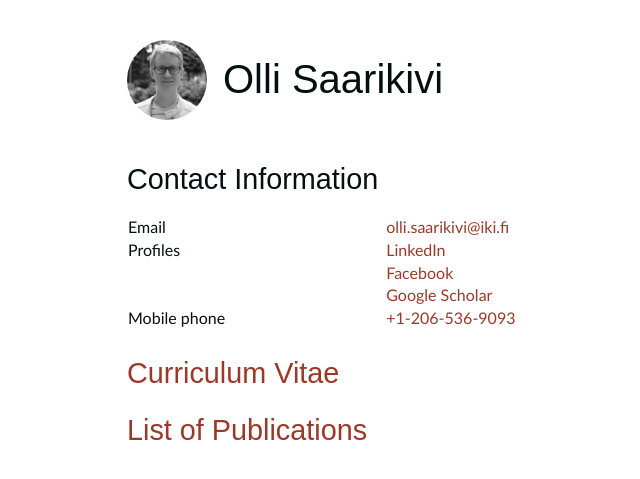
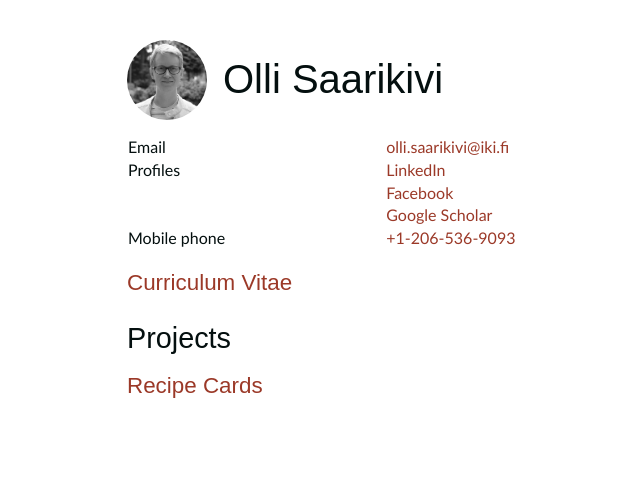
Before and after one commit to OlliSaarikivi/homepage, a Jekyll site: the page built from index.md, in a window 1280 px wide. Shown: the top 479 px of the page, without its empty margins (213-853 px from the left). Built offline with Jekyll 4.4.1, drawn with Linux system fonts in a browser that asks for light colours.

Commit message:
Add link to recipe cards

```diff
--- a/index.md
+++ b/index.md
@@ -3,8 +3,6 @@ title: Home
 category: "menu"
 order: 1
 ---
-
-## Contact Information
 
 |-|-|
 |Email|[olli.saarikivi@iki.fi](mailto:olli.saarikivi@iki.fi)|
@@ -13,6 +11,8 @@ order: 1
 ||[Google Scholar](https://scholar.google.fi/citations?user=1DHsgZgAAAAJ&amp;hl=en)|
 |Mobile phone|[+1-206-536-9093](tel:+12065369093)|
 
-## [Curriculum Vitae](cv.md)
+### [Curriculum Vitae](cv.md)
 
-## [List of Publications](cv.md/#publications)
+## Projects
+
+### [Recipe Cards](recipe_cards.pdf)
```
